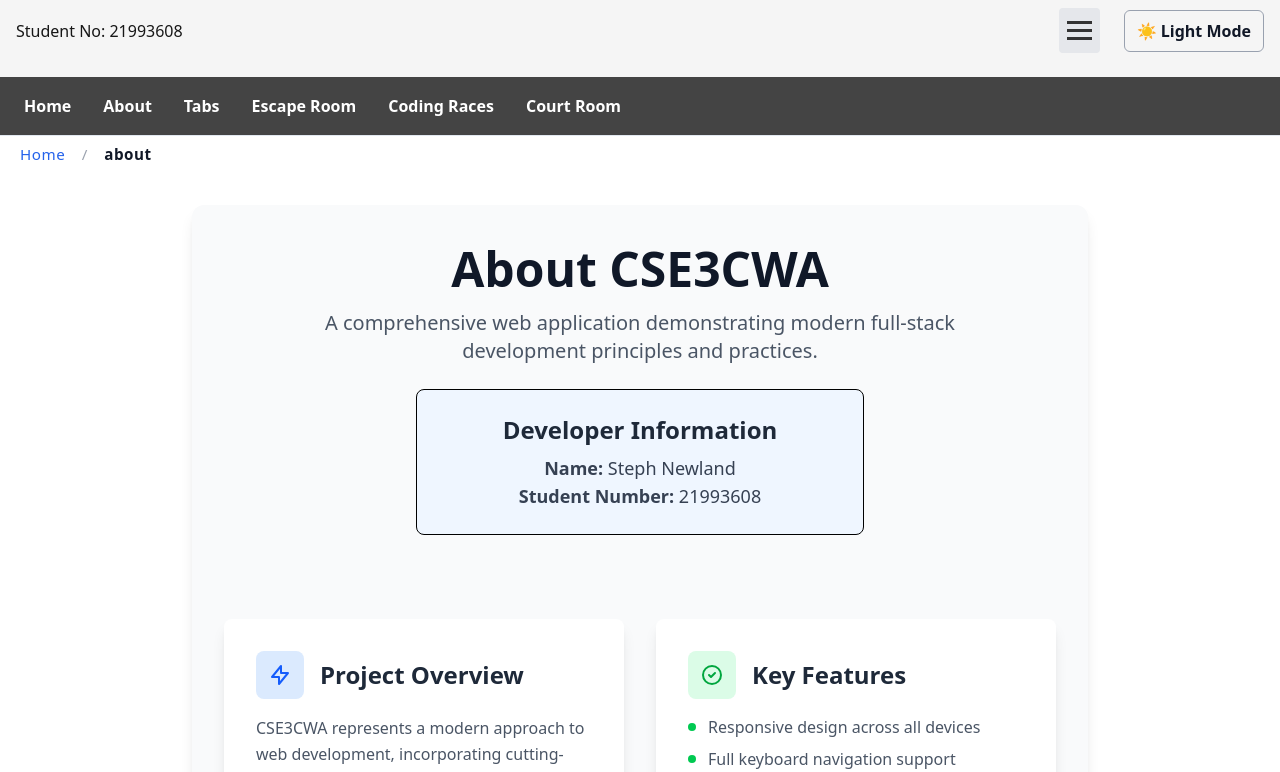
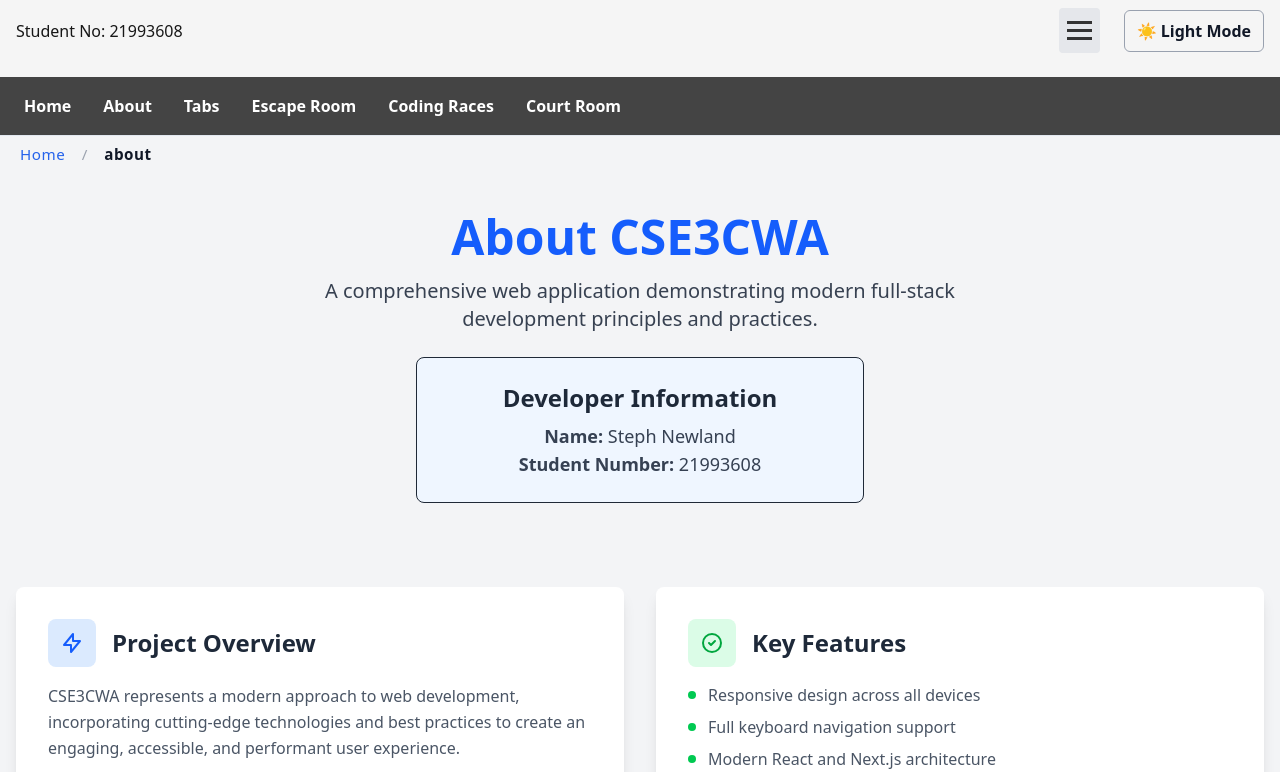
Before and after one commit to stephnewland/assignment-a1-p1-cse3cwa, a Next.js app: page /about in a window 1280 px wide. Shown: the top 772 px of the page. Built offline with nearby package versions, Linux system fonts and the light colour scheme.

Commit message:
Changes to light mode/dark mode text About page

```diff
--- a/app/about/page.tsx
+++ b/app/about/page.tsx
@@ -21,13 +21,13 @@ export default function AboutContent() {
       ref={containerRef as React.RefObject<HTMLDivElement>}
     >
       <div className="container mx-auto">
-        <div className="max-w-4xl mx-auto bg-gray-50 dark:bg-gray-600 rounded-xl p-8 shadow-lg">
+        <div>
           <header className="mb-12 text-center pt-2 pb-1">
-            <h1 className="text-5xl font-bold text-gray-900 dark:text-gray-200 mb-4">
+            <h1 className="text-5xl font-bold text-blue-600 dark:text-blue-400 mb-4">
               About CSE3CWA
             </h1>
 
-            <p className="text-xl text-gray-600 dark:text-gray-300 max-w-2xl mx-auto mb-6">
+            <p className="text-xl max-w-2xl mx-auto mb-6 custom-paragraph">
               A comprehensive web application demonstrating modern full-stack
               development principles and practices.
             </p>
--- a/app/globals.css
+++ b/app/globals.css
@@ -12,16 +12,27 @@ html {
 }
 
 body {
-  background-color: #ffffff;
-  color: #000000;
+  /*background-color: #ffffff;*/
+  /*color: #000000;*/
+  background-color: #f3f4f6; /* Tailwind gray-100 */
+  color: #1f2937; /* Tailwind gray-800 */
   font-family: var(--font-sans), Arial, Helvetica, sans-serif;
   transition: background-color 0.3s ease, color 0.3s ease;
 }
 
 .dark body {
-  background-color: #121212;
+  /*background-color: #121212;*/
   /*background-color: transparent;*/
-  color: #f0f0f0;
+  /*color: #f0f0f0;*/
+  background-color: #111827; /* Tailwind gray-900 */
+  color: #f3f4f6; /* Tailwind gray-100 */
+}
+
+.custom-paragraph {
+  color: #374151; /* gray-700 */
+}
+.dark .custom-paragraph {
+  color: #e5e7eb; /* gray-200 */
 }
 
 .dark header,
--- a/app/layout.tsx
+++ b/app/layout.tsx
@@ -4,6 +4,7 @@ import "./globals.css";
 import Header from "../components/Header";
 import Footer from "../components/Footer";
 import Breadcrumbs from "../components/Breadcrumbs";
+import { SpeedInsights } from "@vercel/speed-insights/next";
 
 const geistSans = Geist({
   variable: "--font-geist-sans",
@@ -31,7 +32,8 @@ export default function RootLayout({
   return (
     <html lang="en">
       <body
-        className={`${geistSans.variable} ${geistMono.variable} antialiased flex flex-col min-h-screen text-gray-900 dark:text-gray-100 transition-colors duration-300`}
+        /*className={`${geistSans.variable} ${geistMono.variable} antialiased flex flex-col min-h-screen text-gray-900 dark:text-gray-100 transition-colors duration-300`}*/
+        className={`${geistSans.variable} ${geistMono.variable} antialiased flex flex-col min-h-screen bg-gray-100 dark:bg-gray-900 text-gray-900 dark:text-gray-100 transition-colors duration-300`}
       >
         <Header studentNumber={studentNumber} />
 
--- a/package.json
+++ b/package.json
@@ -9,12 +9,13 @@
     "lint": "eslint"
   },
   "dependencies": {
+    "@vercel/speed-insights": "^1.2.0",
     "lucide-react": "^0.545.0",
     "next": "15.5.2",
     "next-themes": "^0.4.6",
     "react": "19.1.0",
     "react-dom": "19.1.0",
-    "react-syntax-highlighter": "^5.8.0"
+    "react-syntax-highlighter": "^16.1.0"
   },
   "devDependencies": {
     "@eslint/eslintrc": "^3",
```
Also changed, not shown: 1 other file (tests, documents, lock files or other folders).
